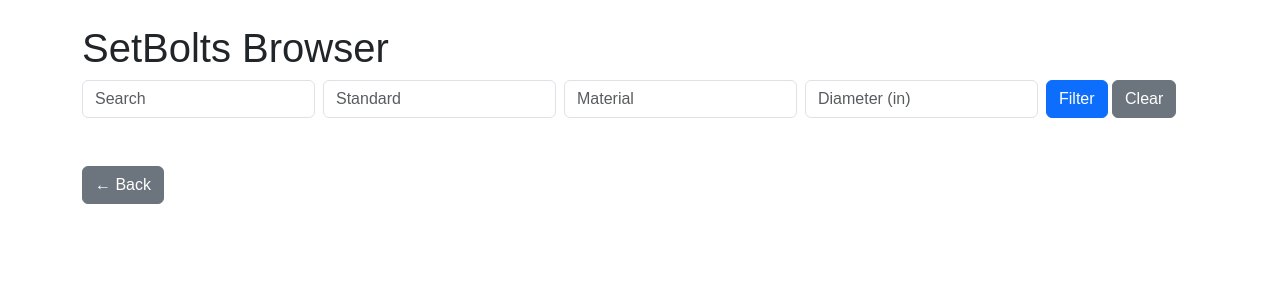
After one commit to meistro57/AdvSteel-FastenSuite, a Flask app: page /setbolts in a window 1280 px wide. The commit adds this page. Shown: the top 300 px of the page. Run offline with Flask 3, Linux system fonts and the light colour scheme; data that the repository does not hold is empty.

Commit message:
Add SetBolts browser with unit conversion

```diff
--- a/app.py
+++ b/app.py
@@ -5,6 +5,7 @@ import json
 from utils.search_utils import filter_data, query_data
 from config import DEFAULT_DATABASE, READ_ONLY
 from utils.db import connect_sql_server
+from utils.units import mm_to_inch, inch_to_mm
 
 app = Flask(__name__)
 
@@ -71,6 +72,7 @@ def view_table(filename):
         filename=filename,
         table=rows,
         read_only=READ_ONLY,
+        save_url=url_for('save_table', filename=filename) if not READ_ONLY else ''
     )
 
 
@@ -89,6 +91,72 @@ def search_table(filename):
         table_data = filter_data(table_data, **filters)
 
     return jsonify(table_data)
+
+
+@app.route('/setbolts')
+def browse_setbolts():
+    """Browse and filter the ASTORBASE SetBolts table."""
+    raw_rows = load_table_data('ASTORBASE__SetBolts.json')
+
+    # Build filters from query parameters
+    search_term = request.args.get('q')
+    filters = {}
+    for field in ['Standard', 'Material', 'Name', 'Type']:
+        val = request.args.get(field)
+        if val:
+            filters[field] = val
+    for field in ['Diameter', 'Length', 'HeadHeight']:
+        val = request.args.get(field)
+        if val:
+            try:
+                filters[field] = inch_to_mm(float(val))
+            except ValueError:
+                pass
+
+    rows = raw_rows
+    if search_term:
+        rows = query_data(rows, search_term)
+    if filters:
+        rows = filter_data(rows, **filters)
+
+    # Convert numeric fields to inches for display
+    display_rows = []
+    for row in rows:
+        r = row.copy()
+        for col in ['Diameter', 'Length', 'HeadHeight']:
+            if r.get(col) is not None:
+                r[col] = mm_to_inch(r[col])
+        display_rows.append(r)
+
+    return render_template('setbolts.html', rows=display_rows, read_only=READ_ONLY)
+
+
+@app.route('/setbolts/edit')
+def edit_setbolts():
+    rows = load_table_data('ASTORBASE__SetBolts.json')
+    for row in rows:
+        for col in ['Diameter', 'Length', 'HeadHeight']:
+            if row.get(col) is not None:
+                row[col] = mm_to_inch(row[col])
+    return render_template(
+        'edit_table.html',
+        filename='ASTORBASE__SetBolts.json',
+        table=rows,
+        read_only=READ_ONLY,
+        save_url=url_for('save_setbolts') if not READ_ONLY else ''
+    )
+
+
+if not READ_ONLY:
+    @app.route('/setbolts/save', methods=['POST'])
+    def save_setbolts():
+        updated = json.loads(request.form.get('json_data', '[]'))
+        for row in updated:
+            for col in ['Diameter', 'Length', 'HeadHeight']:
+                if row.get(col) is not None:
+                    row[col] = inch_to_mm(float(row[col]))
+        save_table_data('ASTORBASE__SetBolts.json', json.dumps(updated))
+        return redirect(url_for('edit_setbolts'))
 
 
 if not READ_ONLY:
--- a/templates/edit_table.html
+++ b/templates/edit_table.html
@@ -7,9 +7,10 @@
   <link href="https://cdn.jsdelivr.net/npm/bootstrap@5.3.0/dist/css/bootstrap.min.css" rel="stylesheet">
   <link rel="stylesheet" href="{{ url_for('static', filename='style.css') }}">
   <script>
+    const SAVE_URL = "{{ save_url }}";
     function saveTable() {
       const jsonData = document.getElementById('json_data').value;
-      fetch(`/save/{{ filename }}`, {
+      fetch(SAVE_URL, {
         method: 'POST',
         headers: {'Content-Type': 'application/x-www-form-urlencoded'},
         body: new URLSearchParams({json_data: jsonData})
--- a/templates/index.html
+++ b/templates/index.html
@@ -15,7 +15,8 @@
         Read-only mode enabled. Editing is disabled.
       </div>
     {% endif %}
-    <p><a href="{{ url_for('list_sql_tables') }}">SQL Browser</a></p>
+    <p><a href="{{ url_for('list_sql_tables') }}">SQL Browser</a> |
+       <a href="{{ url_for('browse_setbolts') }}">SetBolts Browser</a></p>
     <ul class="list-group mt-4">
       {% for file in files %}
         <li class="list-group-item">
--- /dev/null
+++ b/templates/setbolts.html
@@ -0,0 +1,56 @@
+<!DOCTYPE html>
+<html lang="en">
+<head>
+  <meta charset="UTF-8">
+  <title>SetBolts Browser</title>
+  <link href="https://cdn.jsdelivr.net/npm/bootstrap@5.3.0/dist/css/bootstrap.min.css" rel="stylesheet">
+  <link rel="stylesheet" href="{{ url_for('static', filename='style.css') }}">
+</head>
+<body class="p-4">
+  <div class="container">
+    <h1>SetBolts Browser</h1>
+    <form method="get" class="row gy-2 gx-2 align-items-end">
+      <div class="col-auto">
+        <input type="text" class="form-control" name="q" placeholder="Search" value="{{ request.args.get('q','') }}">
+      </div>
+      <div class="col-auto">
+        <input type="text" class="form-control" name="Standard" placeholder="Standard" value="{{ request.args.get('Standard','') }}">
+      </div>
+      <div class="col-auto">
+        <input type="text" class="form-control" name="Material" placeholder="Material" value="{{ request.args.get('Material','') }}">
+      </div>
+      <div class="col-auto">
+        <input type="number" step="0.01" class="form-control" name="Diameter" placeholder="Diameter (in)" value="{{ request.args.get('Diameter','') }}">
+      </div>
+      <div class="col-auto">
+        <button class="btn btn-primary" type="submit">Filter</button>
+        <a href="{{ url_for('browse_setbolts') }}" class="btn btn-secondary">Clear</a>
+      </div>
+    </form>
+    <table class="table table-striped table-sm mt-3">
+      <thead>
+        <tr>
+          {% if rows %}
+            {% for col in rows[0].keys() %}
+              <th>{{ col }}</th>
+            {% endfor %}
+          {% endif %}
+        </tr>
+      </thead>
+      <tbody>
+        {% for row in rows %}
+          <tr>
+            {% for value in row.values() %}
+              <td>{{ value }}</td>
+            {% endfor %}
+          </tr>
+        {% endfor %}
+      </tbody>
+    </table>
+    <a class="btn btn-secondary mt-3" href="/">← Back</a>
+    {% if not read_only %}
+    <a class="btn btn-outline-secondary mt-3" href="{{ url_for('edit_setbolts') }}">Edit JSON</a>
+    {% endif %}
+  </div>
+</body>
+</html>
```
Also changed, not shown: utils/units.py (added, +13 -0 lines).
